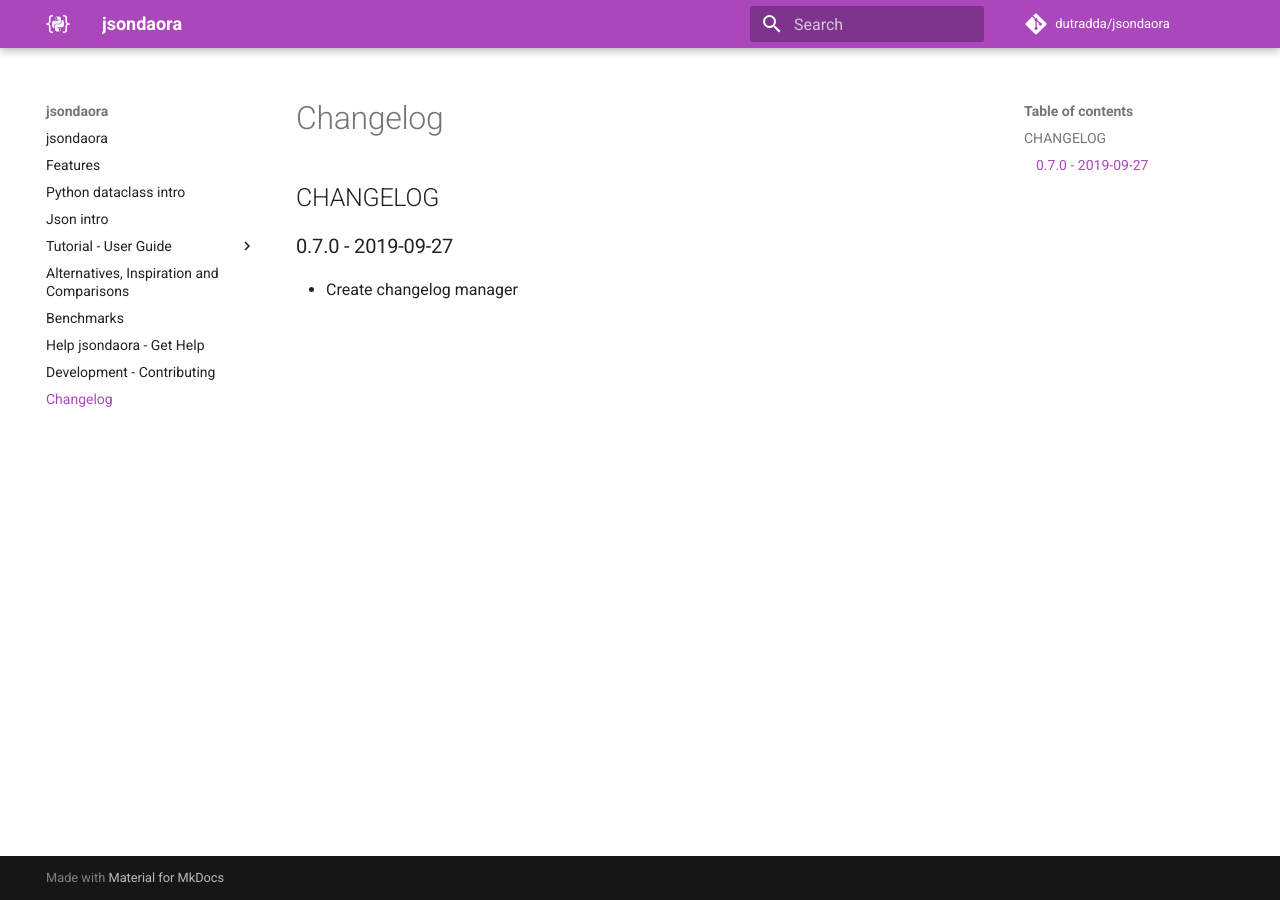
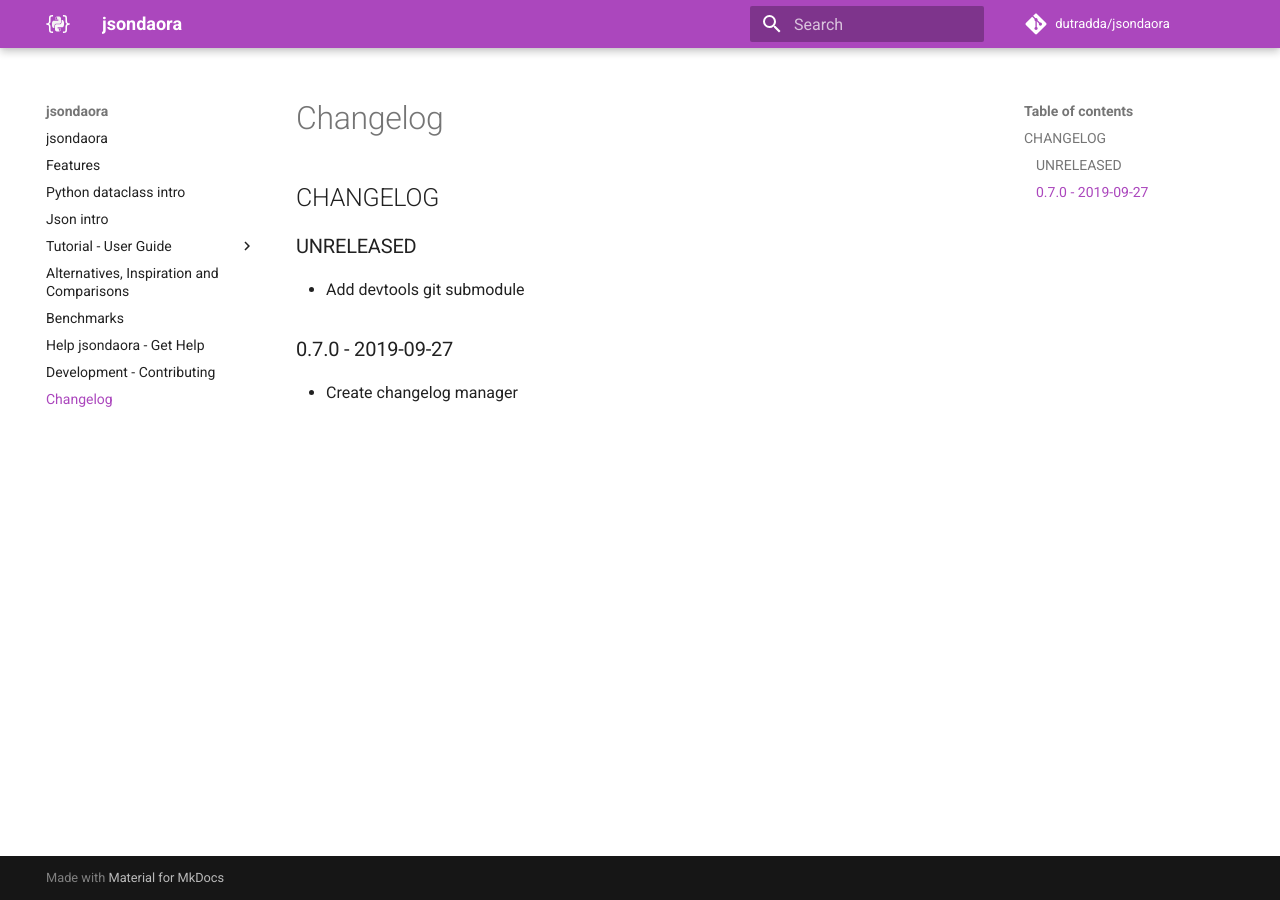
Before and after one commit to dutradda/jsondaora, an MkDocs documentation site: the page built from docs/changelog.md, in a window 1280 px wide. Built offline with MkDocs 1.6.1 and Material for MkDocs 9.7.7, drawn with Linux system fonts in a browser that asks for light colours; comment, search, counter and statistics services are not loaded.

Commit message:
Add devtools git submodule

```diff
--- a/docs/changelog.md
+++ b/docs/changelog.md
@@ -1,4 +1,8 @@
 ## CHANGELOG
+
+### UNRELEASED
+
+ - Add devtools git submodule
 
 ### 0.7.0 - 2019-09-27
 
```
Also changed, not shown: CHANGELOG.md (+4 -0 lines), .gitmodules (added), 2 other files.
